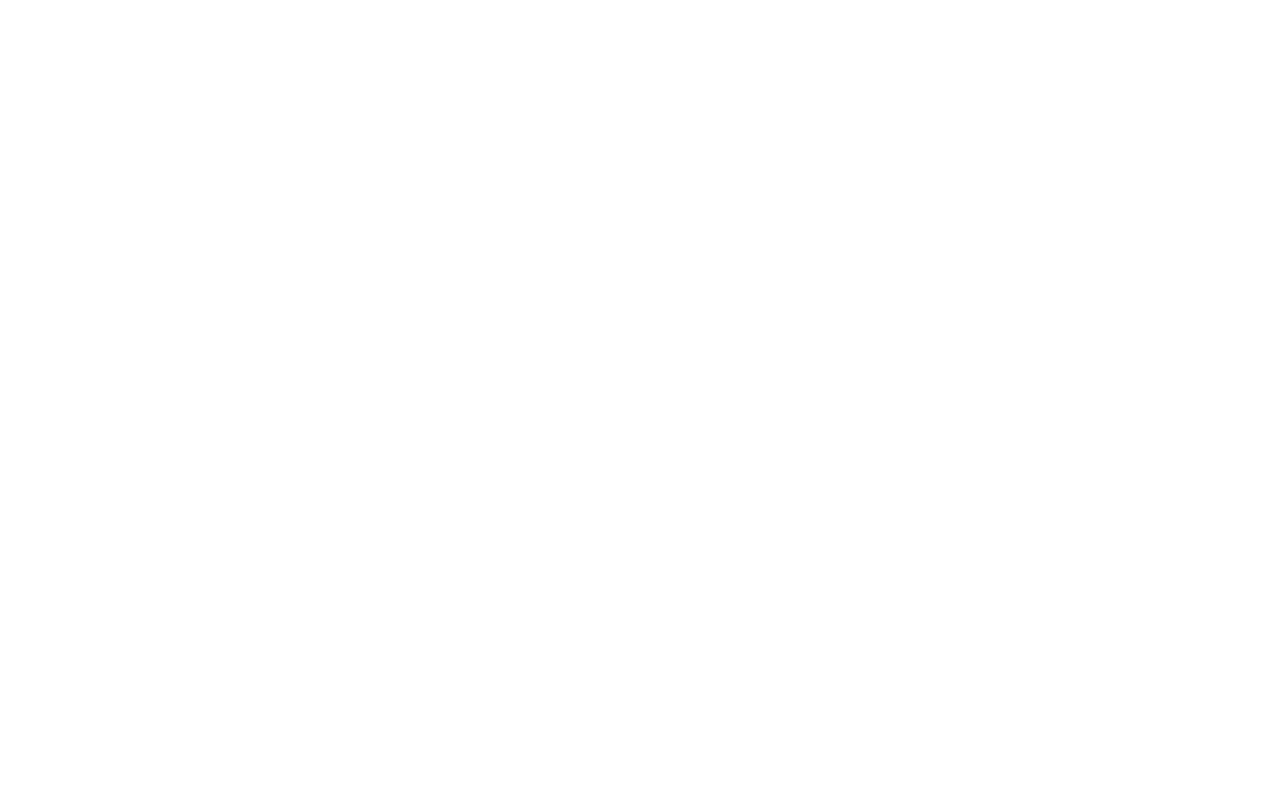
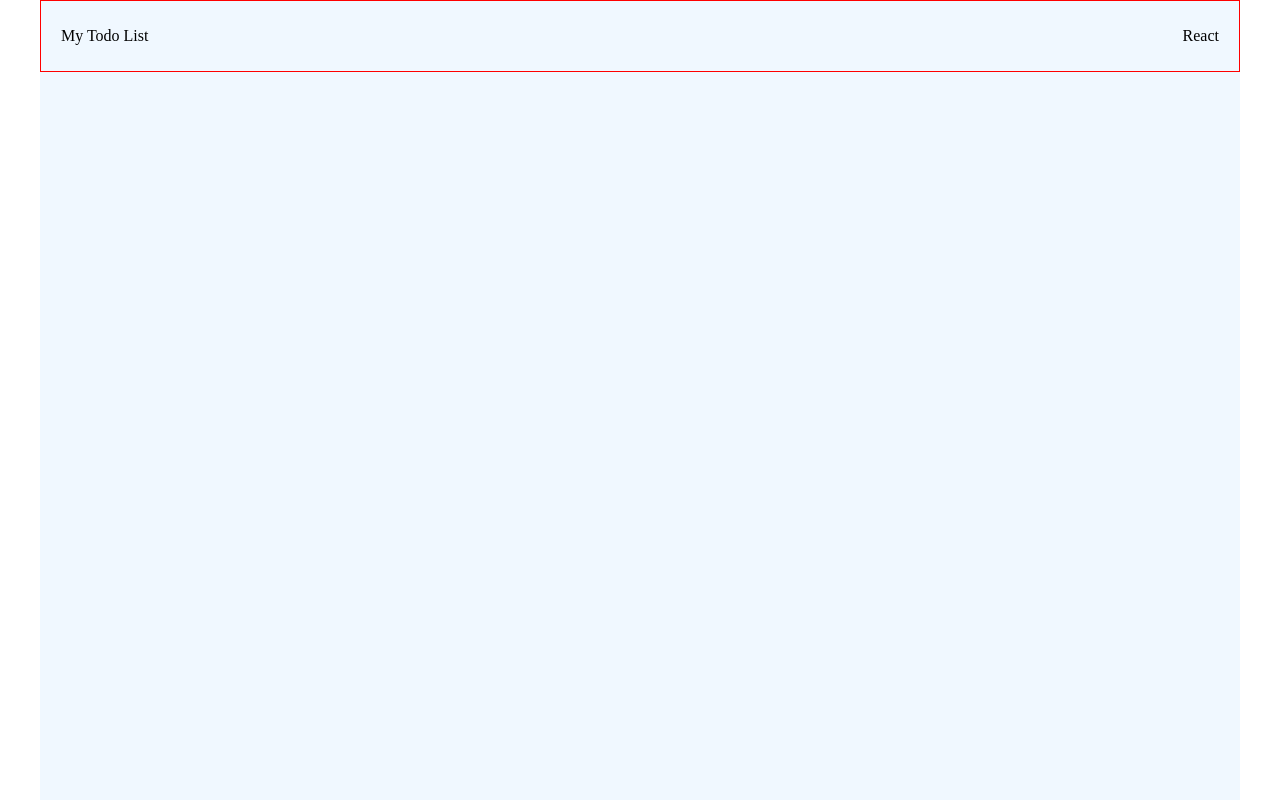
Before and after one commit to devyouth94/React_weeks2, a React (Create React App) app: page / in a window 1280 px wide. Built offline with nearby package versions, Linux system fonts and the light colour scheme.

Commit message:
레이아웃 컴포넌트, 헤더 컴포넌트 생성 완료

```diff
--- a/package.json
+++ b/package.json
@@ -12,6 +12,7 @@
     "react-router-dom": "^6.3.0",
     "react-scripts": "5.0.1",
     "redux": "^4.2.0",
+    "styled-components": "^5.3.5",
     "web-vitals": "^2.1.0"
   },
   "scripts": {
--- a/src/App.js
+++ b/src/App.js
@@ -1,5 +1,8 @@
-function App() {
-  return <div></div>;
-}
+import React from "react";
+import TodoList from "./pages/TodoList";
+
+const App = () => {
+  return <TodoList />;
+};
 
 export default App;
--- /dev/null
+++ b/src/components/Header.js
@@ -0,0 +1,23 @@
+import React from "react";
+import styled from "styled-components";
+
+const StyledHeader = styled.div`
+  display: flex;
+  align-items: center;
+  justify-content: space-between;
+
+  height: 70px;
+  border: 1px solid red;
+  padding: 0 20px;
+`;
+
+const Header = () => {
+  return (
+    <StyledHeader>
+      <h1>My Todo List</h1>
+      <p>React</p>
+    </StyledHeader>
+  );
+};
+
+export default Header;
--- /dev/null
+++ b/src/components/Layout.js
@@ -0,0 +1,17 @@
+import React from "react";
+import styled from "styled-components";
+
+const StyledLayout = styled.div`
+  background-color: aliceblue;
+  max-width: 1200px;
+  min-width: 800px;
+  height: 100vh;
+
+  margin: 0 auto;
+`;
+
+const Layout = (props) => {
+  return <StyledLayout>{props.children}</StyledLayout>;
+};
+
+export default Layout;
--- /dev/null
+++ b/src/pages/TodoList.js
@@ -0,0 +1,13 @@
+import React from "react";
+import Layout from "../components/Layout";
+import Header from "../components/Header";
+
+const TodoList = () => {
+  return (
+    <Layout>
+      <Header />
+    </Layout>
+  );
+};
+
+export default TodoList;
```
Also changed, not shown: 1 other file (tests, documents, lock files or other folders).
